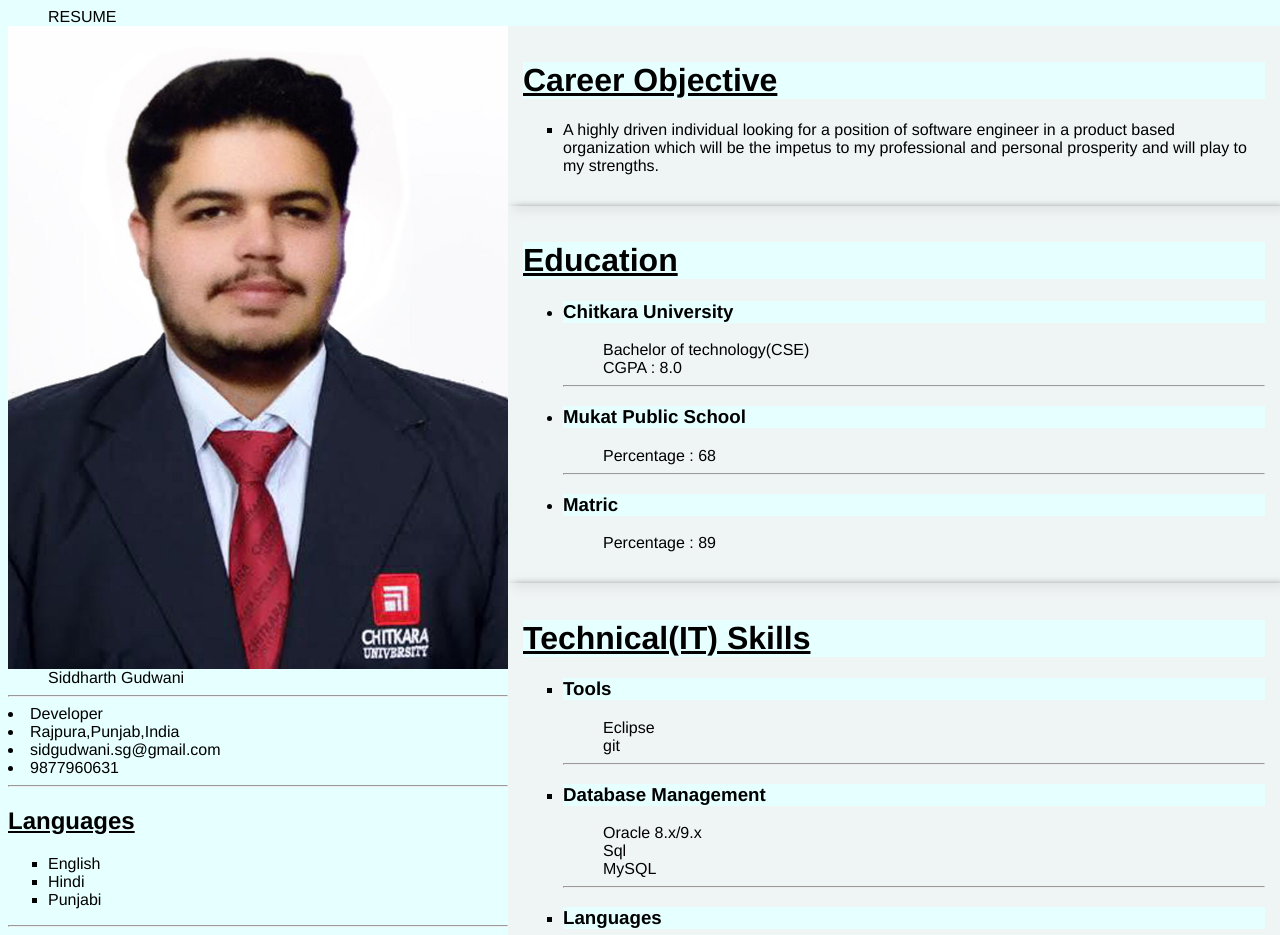
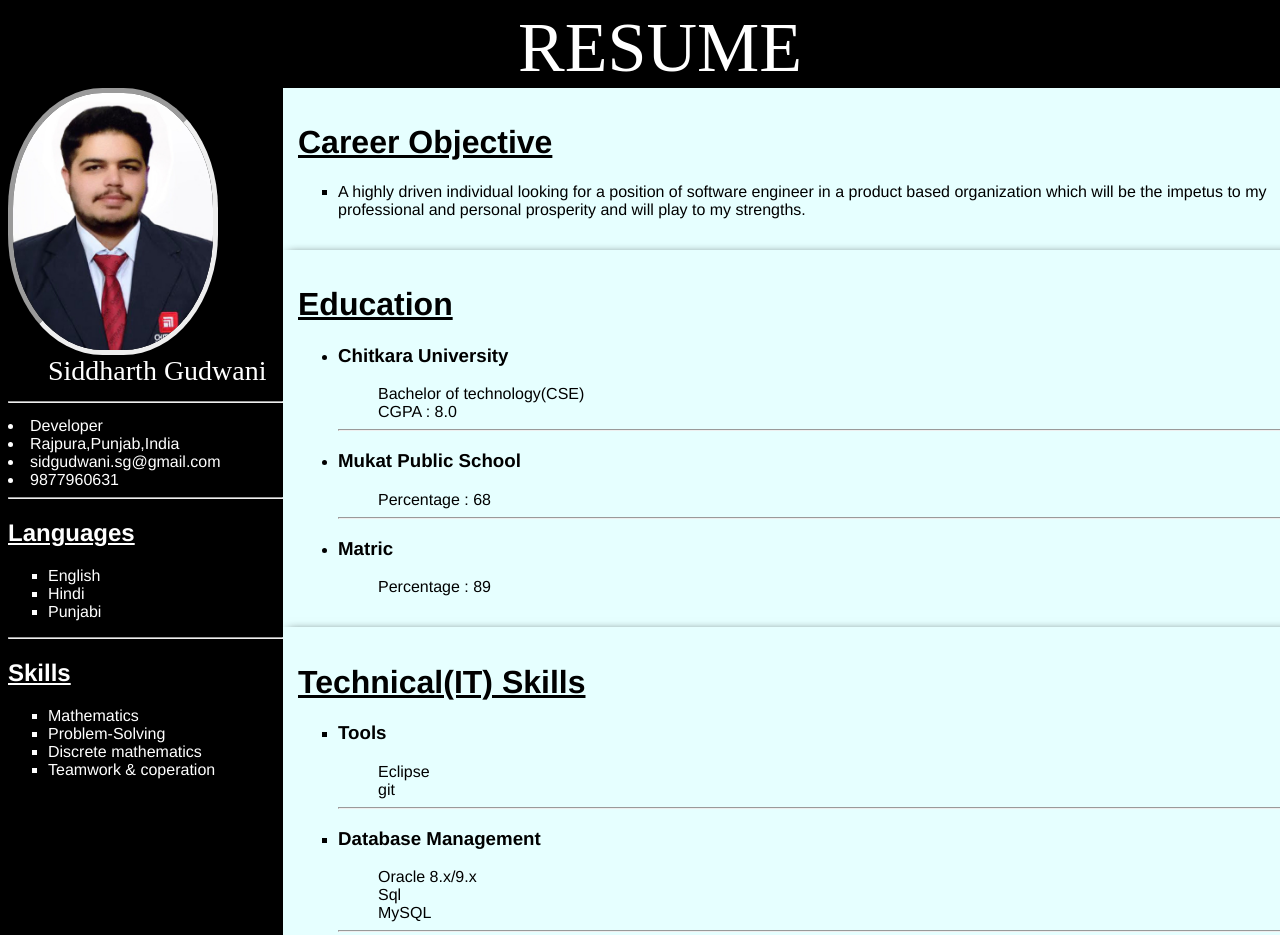
Before and after one commit to Siddharthgudwani/Resume, a plain HTML site: page resume.html in a window 1280 px wide. Shown: the top 935 px of the page. After the commit the page ends 872 px from the top, so only its background shows below. Drawn offline with Linux system fonts and the light colour scheme; a web font is replaced by a local one.

Commit message:
Update resume.css

```diff
--- a/resume.css
+++ b/resume.css
@@ -1,10 +1,68 @@
-body,h1,h2,h3,h4,h5,h6,p{
+body,h2,h4,h5,h6,p{
     font-family: 'Franklin Gothic Medium', 'Arial Narrow', Arial, sans-serif;
-   background-color:rgb(230, 255, 255);
+   background-color:  black;
+
+
+
 }
 .p{
-    background-color: rgba(240, 244, 245, 0.938);
+    background-color:rgb(230, 255, 255);
     padding-block: 100px 100px;
     padding: 15px;
     box-shadow: 5px 5px 10px;
 }
+
+
+.dp {
+
+  vertical-align: middle;
+
+  border-radius: 45%;
+  width:200px;
+  border: 5px solid ;
+border-style: inset;
+}
+
+.po{
+color:rgb(230, 255, 255);
+width: 55%;
+        float: left;
+        height: 100%;
+        background-color: black;
+        color: #fff;
+
+
+}
+.right-side{
+
+        width: 80%;
+        float: right;
+
+      }
+.lo{
+background-color: rgb(230, 255, 255);
+}
+.he{
+   color:white;
+   text-align:center;
+   font-size:70px;
+  font-family: 'Flamenco';
+}
+.profile_name{
+	font-size:28px;
+
+font-family: 'Flamenco';}
+
+.right-side img{
+  width:150px;
+  height:20px;
+
+
+
+ padding: 1px 50px 5px 20px;
+
+}
+.right-side pre{
+	color:black;
+text-align:right;
+}
```
